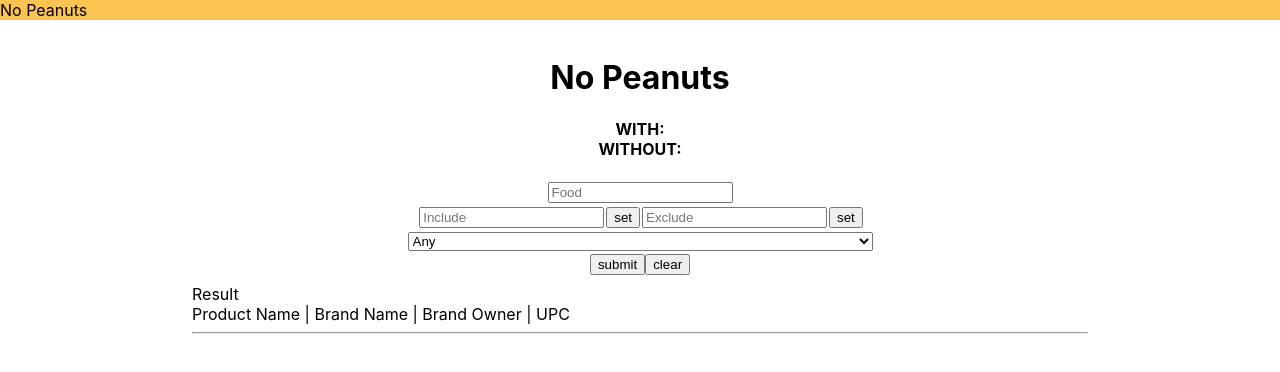
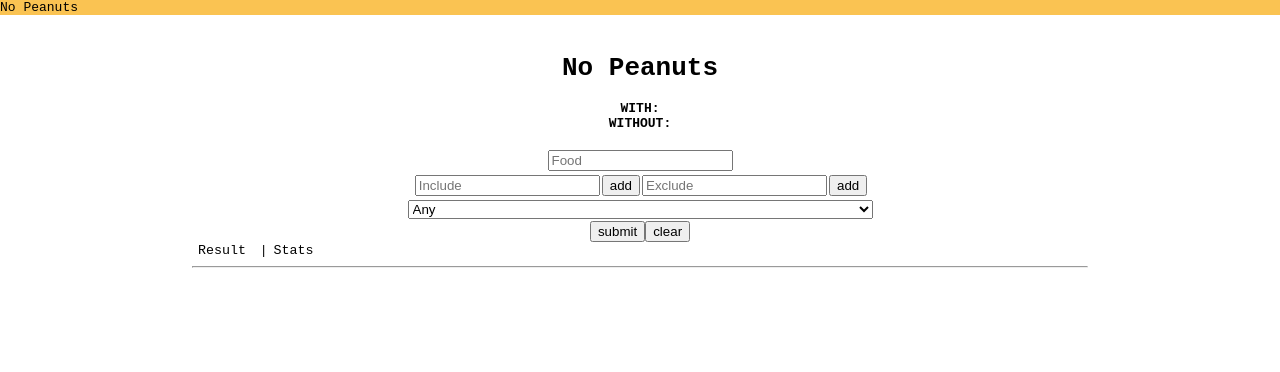
Before and after one commit to toto4tots/food-search, a React (Create React App) app in the folder frontend/: page / in a window 1280 px wide. Shown: the top 372 px of the page. Built offline with nearby package versions, Linux system fonts and the light colour scheme.

Commit message:
pagination and stat

```diff
--- a/frontend/src/components/displayResult.js
+++ b/frontend/src/components/displayResult.js
@@ -1,5 +1,6 @@
 import React from 'react';
 import '../stylesheets/result.css'
+
 
 class DisplayResult extends React.Component {
     formatResult() {
@@ -17,9 +18,7 @@ class DisplayResult extends React.Component {
     render() {
         return(
             <div id="result">
-                Result {this.props.resultTotal > 0 ? this.props.resultTotal : ""} <br />
-                Product Name | Brand Name | Brand Owner | UPC
-                <hr />
+                {/* Result {this.props.resultTotal > 0 ? this.props.resultTotal : ""} | Stats <br /> */}
                 <div>
                     {this.props.resultFound ? this.formatResult() : "No products found"}
                 </div>
--- /dev/null
+++ b/frontend/src/components/displayStats.js
@@ -0,0 +1,33 @@
+import React from "react"
+
+class DisplayStats extends React.Component {
+    componentDidMount() {
+        console.log(this.props.result)
+        fetch('http://localhost:5000/stats', {
+            method: 'POST',
+            headers: {
+                'Content-Type': 'application/json',
+            },
+            body: JSON.stringify({
+                'foodData': this.props.result,
+            }),
+            mode: 'cors',
+        })
+            .then(response => response.json())
+            .then(response => {
+                console.log("REPSONSE", response);
+            })
+            .catch((error) => {
+                console.log('Error', error);
+            })
+
+    }
+
+    render() {
+        return(
+            <div>Stats!</div>
+        )
+    }
+}
+
+export { DisplayStats }
--- /dev/null
+++ b/frontend/src/components/resultArea.js
@@ -0,0 +1,61 @@
+import React from "react"
+import { DisplayResult } from "./displayResult"
+import { DisplayStats } from "./displayStats"
+
+class ResultArea extends React.Component {
+    constructor(props) {
+        super(props);
+        this.state = {
+            active: "Result"
+        }
+
+        this.handleClick = this.handleClick.bind(this)
+    }
+
+    getActive() {
+        switch (this.state.active) {
+            case "Stats":
+                return (
+                    <DisplayStats result={this.props.result}
+                        resultFound={this.props.resultFound}
+                        resultTotal={this.props.resultTotal}
+                    />
+                )
+            default:
+                return (
+                    <DisplayResult result={this.props.result}
+                        resultFound={this.props.resultFound}
+                        resultTotal={this.props.resultTotal}
+                    />
+                )
+        }
+    }
+
+    handleClick(e) {
+        // strip 'button' from the name to get page
+        const page = e.target.name.substring(0, e.target.name.length - 6);
+        this.setState({
+            active: page
+        })
+    }
+
+    render() {
+        return(
+            <div>
+                <button className="noStyleButton" name="ResultButton" onClick={this.handleClick}>Result</button>
+                {this.props.resultTotal > 0 ? this.props.resultTotal : ""} |
+                <button className="noStyleButton" name="StatsButton" onClick={this.handleClick}>Stats</button>
+                < hr />
+                {
+                    this.props.resultTotal > 0 && this.state.active === "Result" ?
+                    "Product Name | Brand Name | Brand Owner | UPC" :
+                    ""
+                }
+                {this.getActive()}
+                {this.state.active === "Result" ? this.props.displayPagination() : ""}
+            </div>
+        )
+    }
+}
+
+export { ResultArea }
--- a/frontend/src/components/searchArea.js
+++ b/frontend/src/components/searchArea.js
@@ -1,8 +1,8 @@
 
 import React from 'react';
-import { DisplayResult } from './displayResult'
 import { CATEGORY_NAMES } from '../constants/categories'
 import '../stylesheets/search.css'
+import { ResultArea } from './resultArea';
 
 const RESULT_PER_PAGE = 25;
 
@@ -24,7 +24,7 @@ class SearchArea extends React.Component {
         this.handleChange = this.handleChange.bind(this);
         this.handleClick = this.handleClick.bind(this);
         this.handleSubmit = this.handleSubmit.bind(this);
-        this.handleClickPages = this.handleClickPages.bind(this);
+        this.updatePagination = this.updatePagination.bind(this);
         this.handleClear = this.handleClear.bind(this);
     }
 
@@ -125,10 +125,9 @@ class SearchArea extends React.Component {
         })
     }
 
-    handleClickPages(e) {
-        const button = e.target
+    updatePagination(value) {
         this.setState({
-            "page": +button.value
+            "page": value
         }, () => {
             this.getFoodData();
         });
@@ -139,12 +138,13 @@ class SearchArea extends React.Component {
         if (this.state.result.length > 0) {
             for (let i = 0; i < Math.ceil(this.state.resultTotal / RESULT_PER_PAGE ); i++) {
                 ret.push([
-                    <button className="pageButton"
+                    <button className="noStyleButton"
                             key={i}
-                            onClick={this.handleClickPages}
+                            onClick={(e) => { this.updatePagination(+e.target.value) }}
                             value={i + 1}
                             style={{color: this.state.page === i + 1 ? 'blue' : 'black'}}
-                    >{i + 1}
+                    >
+                        {i + 1}
                     </button>
                 ])
             }
@@ -176,7 +176,7 @@ class SearchArea extends React.Component {
                         />
                         <input type="button"
                             name="includeButton"
-                            value="set"
+                            value="add"
                             onClick={this.handleClick}
                         />
                         <input name='exclude'
@@ -187,7 +187,7 @@ class SearchArea extends React.Component {
                         />
                         <input type="button"
                             name="excludeButton"
-                            value="set"
+                            value="add"
                             onClick={this.handleClick}
                         /><br />
                         <select
@@ -209,13 +209,13 @@ class SearchArea extends React.Component {
                     </form>
                 </div>
                 <div>
-                    <DisplayResult result={this.state.result}
-                                resultFound={this.state.resultFound}
-                                resultTotal={this.state.resultTotal}
+                    <ResultArea result={this.state.result}
+                        resultFound={this.state.resultFound}
+                        resultTotal={this.state.resultTotal}
+                        displayPagination={this.displayPagination.bind(this)}
                     />
 
                 </div>
-                {this.displayPagination()}
             </div>
         )
     }
--- a/frontend/src/stylesheets/App.css
+++ b/frontend/src/stylesheets/App.css
@@ -7,3 +7,15 @@
   background-color: rgb(250, 195, 82);
   overflow: hidden;
 }
+
+.noStyleButton {
+    background: none;
+    border: none;
+    cursor: pointer;
+    font-family: monospace;
+    margin: 0;
+}
+
+body {
+  font-family: monospace;
+}
--- a/frontend/src/stylesheets/search.css
+++ b/frontend/src/stylesheets/search.css
@@ -1,11 +1,5 @@
 #title {
     text-align: center
-}
-
-.pageButton {
-    background: none;
-    border: none;
-    cursor: pointer
 }
 
 .inputText {
```
Also changed, not shown: 1 other file (tests, documents, lock files or other folders).
